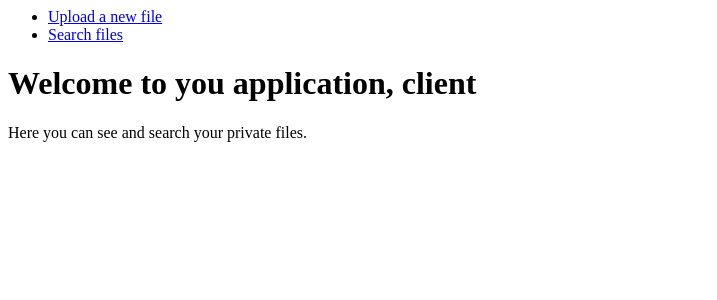
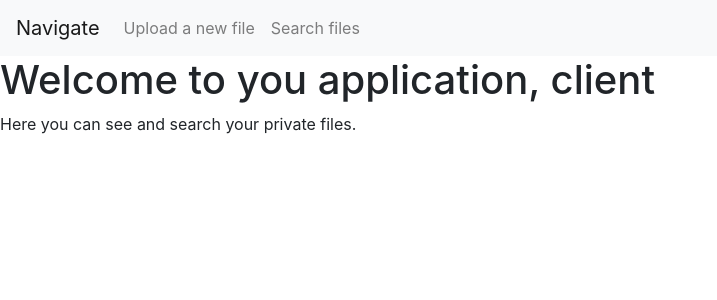
Before and after one commit to Secure-Data-Management/Front, a Django app: page / in a window 1280 px wide. Shown: the top 300 px of the page, without its empty margins (0-717 px from the left). Run offline with Django 3.2, Linux system fonts and the light colour scheme; a user stored in the database is signed in; parts of the project's set-up code (start-up, migrations or seed data) failed here and were passed over.

Commit message:
Update base.html

```diff
--- a/templates/base.html
+++ b/templates/base.html
@@ -1,9 +1,31 @@
+
+
+<!-- Bootstrap CSS -->
+<link rel="stylesheet" href="https://cdn.jsdelivr.net/npm/bootstrap@4.5.3/dist/css/bootstrap.min.css" integrity="sha384-TX8t27EcRE3e/ihU7zmQxVncDAy5uIKz4rEkgIXeMed4M0jlfIDPvg6uqKI2xXr2" crossorigin="anonymous">
+
+<script src="https://code.jquery.com/jquery-3.5.1.slim.min.js" integrity="sha384-DfXdz2htPH0lsSSs5nCTpuj/zy4C+OGpamoFVy38MVBnE+IbbVYUew+OrCXaRkfj" crossorigin="anonymous"></script>
+<script src="https://cdn.jsdelivr.net/npm/popper.js@1.16.1/dist/umd/popper.min.js" integrity="sha384-9/reFTGAW83EW2RDu2S0VKaIzap3H66lZH81PoYlFhbGU+6BZp6G7niu735Sk7lN" crossorigin="anonymous"></script>
+<script src="https://cdn.jsdelivr.net/npm/bootstrap@4.5.3/dist/js/bootstrap.min.js" integrity="sha384-w1Q4orYjBQndcko6MimVbzY0tgp4pWB4lZ7lr30WKz0vr/aWKhXdBNmNb5D92v7s" crossorigin="anonymous"></script>
+
 {% if user.is_authenticated %}
-    <ul>
-        <li><a href="{% url 'frontend:upload' %}">Upload a new file</a></li>
-        <li><a href="{% url 'frontend:search' %}">Search files</a></li>
-    </ul>
+
+    <nav class="navbar navbar-expand-lg navbar-light bg-light">
+        <a class="navbar-brand">Navigate</a>
+
+        <div class="collapse navbar-collapse" id="navbarSupportedContent">
+          <ul class="navbar-nav mr-auto">
+            <li class="nav-item">
+              <a class="nav-link" href="{% url 'frontend:upload' %}">Upload a new file</a>
+            </li>
+            <li class="nav-item">
+              <a class="nav-link" href="{% url 'frontend:search' %}">Search files</a>
+            </li>
+          </ul>
+        </div>
+      </nav>
+
 {% endif %}
+
 
 {% block 'content' %}
 
```
